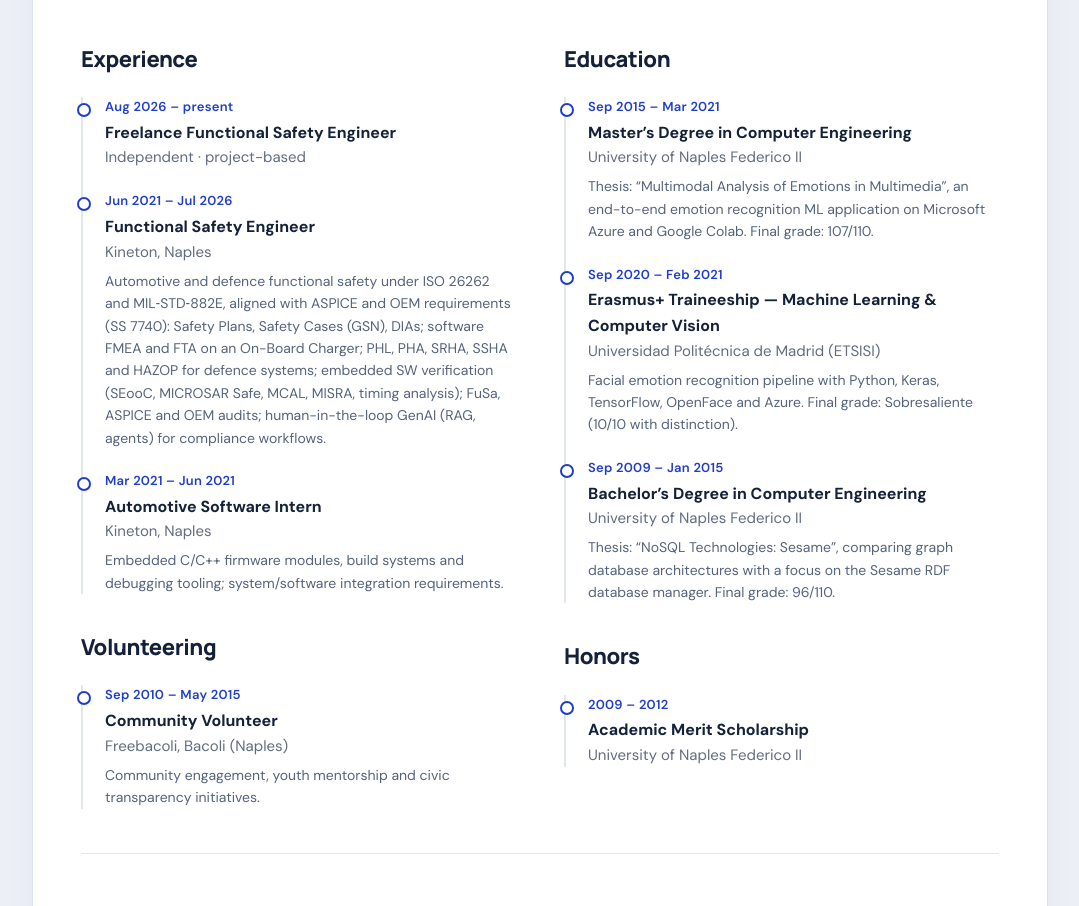
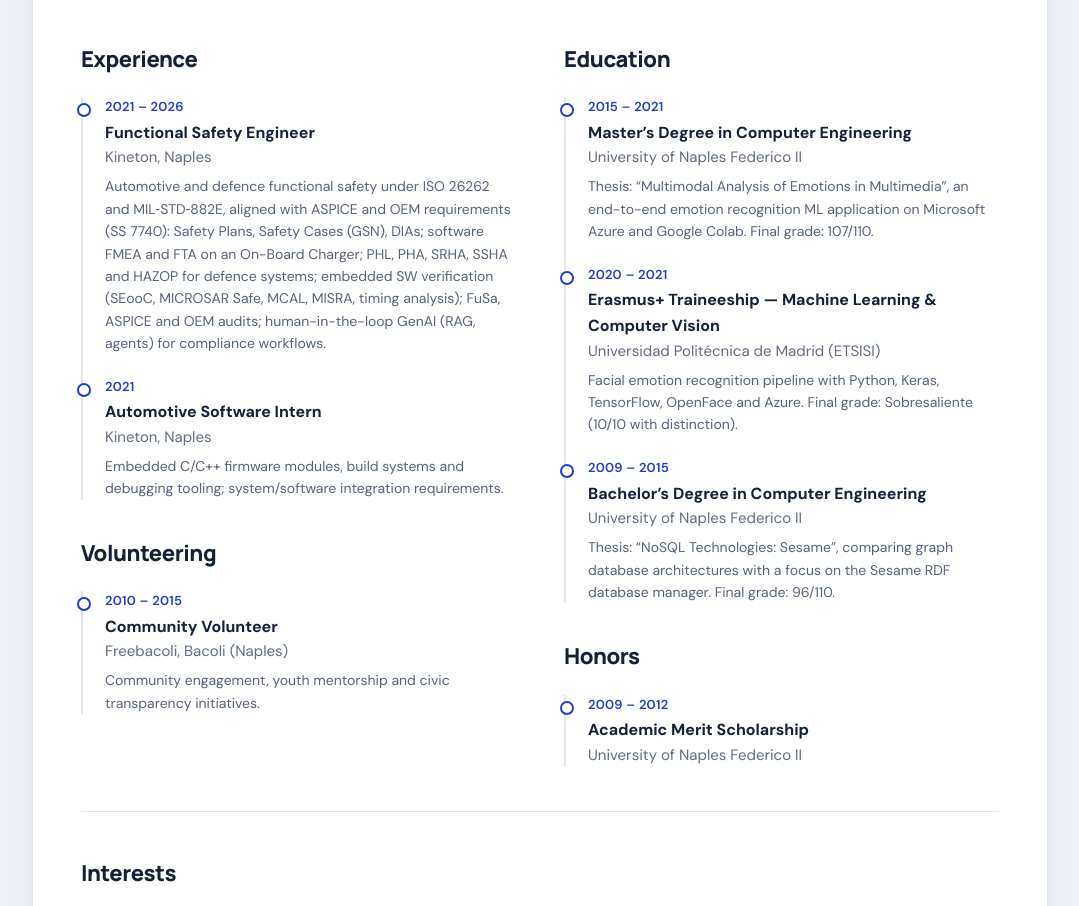
Before and after one commit to Rubik90/rubik90.github.io, a plain HTML site: page about/index.html in a window 1280 px wide. Shown: the part 1047-1953 px from the top of the page, without its empty margins (100-1179 px from the left). Drawn offline with Linux system fonts and the light colour scheme.

Commit message:
CV and About: drop freelance entry, year-only dates
- CV v3.1: freelance entry removed; Kineton 2021-2026, internship 2021; education and volunteering in years
- About: same timeline changes; intro no longer mentions freelance work

Co-Authored-By: Claude Opus 5.5 <noreply@anthropic.com>
Claude-Session: https://claude.ai/code/session_01LdtAFGMsDEhunEtgBdJXmy

```diff
--- a/about/index.html
+++ b/about/index.html
@@ -27,7 +27,7 @@
         <div>
           <p class="eyebrow">About me</p>
           <h1 id="title">Antonio Giordano<span class="dot">.</span></h1>
-          <p class="lead">My name is Antonio and I come from Campi Flegrei. I studied Computer Engineering at the University of Naples Federico II, graduating in 2021 after working on my AI thesis in Madrid, during an Erasmus+ traineeship, for healthcare purposes. During my university years I worked as an “Internet Crowd Worker” for Lionbridge and tutored high-school students in physics and mathematics. After five years as a Functional Safety Engineer at Kineton (Naples), I now work freelance on functional safety projects.</p>
+          <p class="lead">My name is Antonio and I come from Campi Flegrei. I studied Computer Engineering at the University of Naples Federico II, graduating in 2021 after working on my AI thesis in Madrid, during an Erasmus+ traineeship, for healthcare purposes. During my university years I worked as an “Internet Crowd Worker” for Lionbridge and tutored high-school students in physics and mathematics. I then spent five years as a Functional Safety Engineer at Kineton (Naples), working on automotive and defence projects.</p>
           <div class="chips">
             <a class="chip" href="mailto:antgio90@outlook.it"><svg aria-hidden="true" viewBox="0 0 24 24"><rect x="3" y="5" width="18" height="14" rx="2"/><path d="m3 6 9 7 9-7"/></svg>antgio90@outlook.it</a>
             <a class="chip" href="https://www.instagram.com/rubik.90/" target="_blank" rel="noopener noreferrer"><svg aria-hidden="true" viewBox="0 0 24 24"><rect x="3" y="3" width="18" height="18" rx="5"/><circle cx="12" cy="12" r="4"/><path d="M17.5 6.5h.01"/></svg>rubik.90</a>
@@ -47,21 +47,20 @@
         <div>
           <h2>Experience</h2>
           <ol class="timeline">
-            <li><span class="when">Aug 2026 – present</span><span class="what">Freelance Functional Safety Engineer</span><span class="where">Independent · project-based</span></li>
-            <li><span class="when">Jun 2021 – Jul 2026</span><span class="what">Functional Safety Engineer</span><span class="where">Kineton, Naples</span><span class="detail">Automotive and defence functional safety under ISO&nbsp;26262 and MIL‑STD‑882E, aligned with ASPICE and OEM requirements (SS&nbsp;7740): Safety Plans, Safety Cases (GSN), DIAs; software FMEA and FTA on an On-Board Charger; PHL, PHA, SRHA, SSHA and HAZOP for defence systems; embedded SW verification (SEooC, MICROSAR Safe, MCAL, MISRA, timing analysis); FuSa, ASPICE and OEM audits; human-in-the-loop GenAI (RAG, agents) for compliance workflows.</span></li>
-            <li><span class="when">Mar 2021 – Jun 2021</span><span class="what">Automotive Software Intern</span><span class="where">Kineton, Naples</span><span class="detail">Embedded C/C++ firmware modules, build systems and debugging tooling; system/software integration requirements.</span></li>
+            <li><span class="when">2021 – 2026</span><span class="what">Functional Safety Engineer</span><span class="where">Kineton, Naples</span><span class="detail">Automotive and defence functional safety under ISO&nbsp;26262 and MIL‑STD‑882E, aligned with ASPICE and OEM requirements (SS&nbsp;7740): Safety Plans, Safety Cases (GSN), DIAs; software FMEA and FTA on an On-Board Charger; PHL, PHA, SRHA, SSHA and HAZOP for defence systems; embedded SW verification (SEooC, MICROSAR Safe, MCAL, MISRA, timing analysis); FuSa, ASPICE and OEM audits; human-in-the-loop GenAI (RAG, agents) for compliance workflows.</span></li>
+            <li><span class="when">2021</span><span class="what">Automotive Software Intern</span><span class="where">Kineton, Naples</span><span class="detail">Embedded C/C++ firmware modules, build systems and debugging tooling; system/software integration requirements.</span></li>
           </ol>
           <h2 class="sub">Volunteering</h2>
           <ol class="timeline">
-            <li><span class="when">Sep 2010 – May 2015</span><span class="what">Community Volunteer</span><span class="where">Freebacoli, Bacoli (Naples)</span><span class="detail">Community engagement, youth mentorship and civic transparency initiatives.</span></li>
+            <li><span class="when">2010 – 2015</span><span class="what">Community Volunteer</span><span class="where">Freebacoli, Bacoli (Naples)</span><span class="detail">Community engagement, youth mentorship and civic transparency initiatives.</span></li>
           </ol>
         </div>
         <div>
           <h2>Education</h2>
           <ol class="timeline">
-            <li><span class="when">Sep 2015 – Mar 2021</span><span class="what">Master’s Degree in Computer Engineering</span><span class="where">University of Naples Federico II</span><span class="detail">Thesis: “Multimodal Analysis of Emotions in Multimedia”, an end-to-end emotion recognition ML application on Microsoft Azure and Google Colab. Final grade: 107/110.</span></li>
-            <li><span class="when">Sep 2020 – Feb 2021</span><span class="what">Erasmus+ Traineeship — Machine Learning &amp; Computer Vision</span><span class="where">Universidad Politécnica de Madrid (ETSISI)</span><span class="detail">Facial emotion recognition pipeline with Python, Keras, TensorFlow, OpenFace and Azure. Final grade: Sobresaliente (10/10 with distinction).</span></li>
-            <li><span class="when">Sep 2009 – Jan 2015</span><span class="what">Bachelor’s Degree in Computer Engineering</span><span class="where">University of Naples Federico II</span><span class="detail">Thesis: “NoSQL Technologies: Sesame”, comparing graph database architectures with a focus on the Sesame RDF database manager. Final grade: 96/110.</span></li>
+            <li><span class="when">2015 – 2021</span><span class="what">Master’s Degree in Computer Engineering</span><span class="where">University of Naples Federico II</span><span class="detail">Thesis: “Multimodal Analysis of Emotions in Multimedia”, an end-to-end emotion recognition ML application on Microsoft Azure and Google Colab. Final grade: 107/110.</span></li>
+            <li><span class="when">2020 – 2021</span><span class="what">Erasmus+ Traineeship — Machine Learning &amp; Computer Vision</span><span class="where">Universidad Politécnica de Madrid (ETSISI)</span><span class="detail">Facial emotion recognition pipeline with Python, Keras, TensorFlow, OpenFace and Azure. Final grade: Sobresaliente (10/10 with distinction).</span></li>
+            <li><span class="when">2009 – 2015</span><span class="what">Bachelor’s Degree in Computer Engineering</span><span class="where">University of Naples Federico II</span><span class="detail">Thesis: “NoSQL Technologies: Sesame”, comparing graph database architectures with a focus on the Sesame RDF database manager. Final grade: 96/110.</span></li>
           </ol>
           <h2 class="sub">Honors</h2>
           <ol class="timeline">
```
Also changed, not shown: 1 other file.
